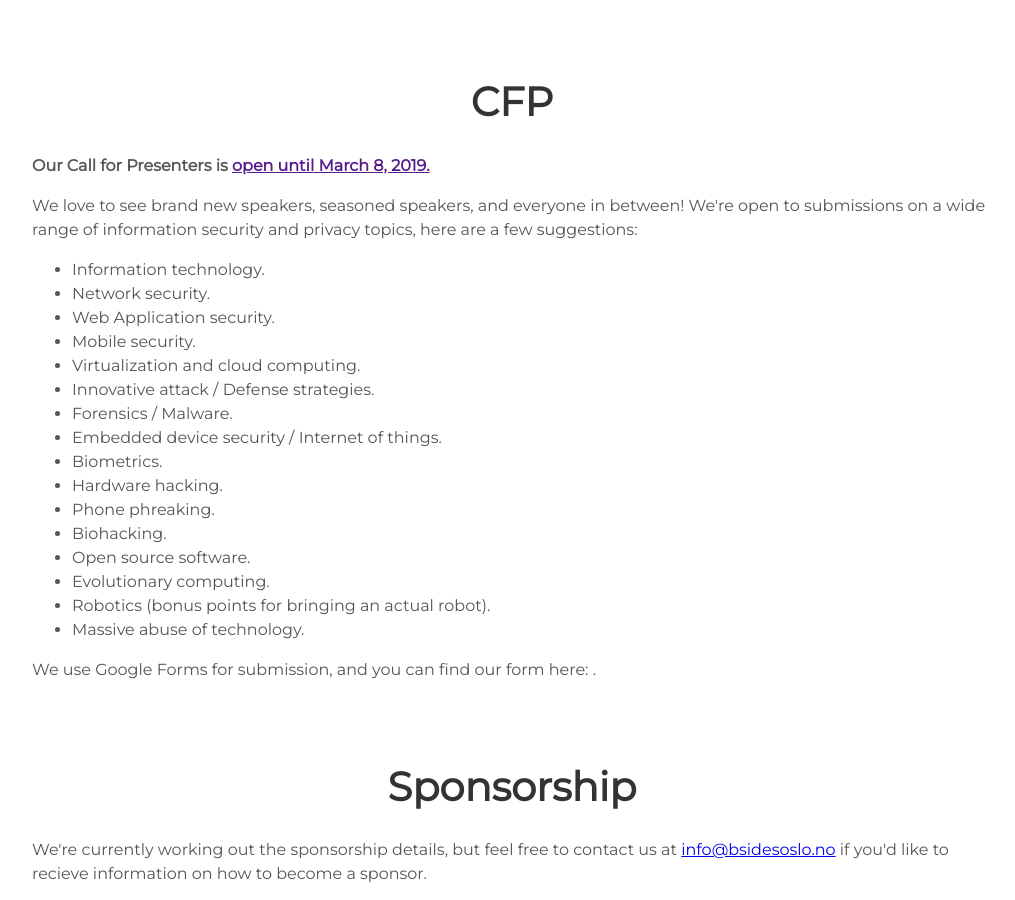
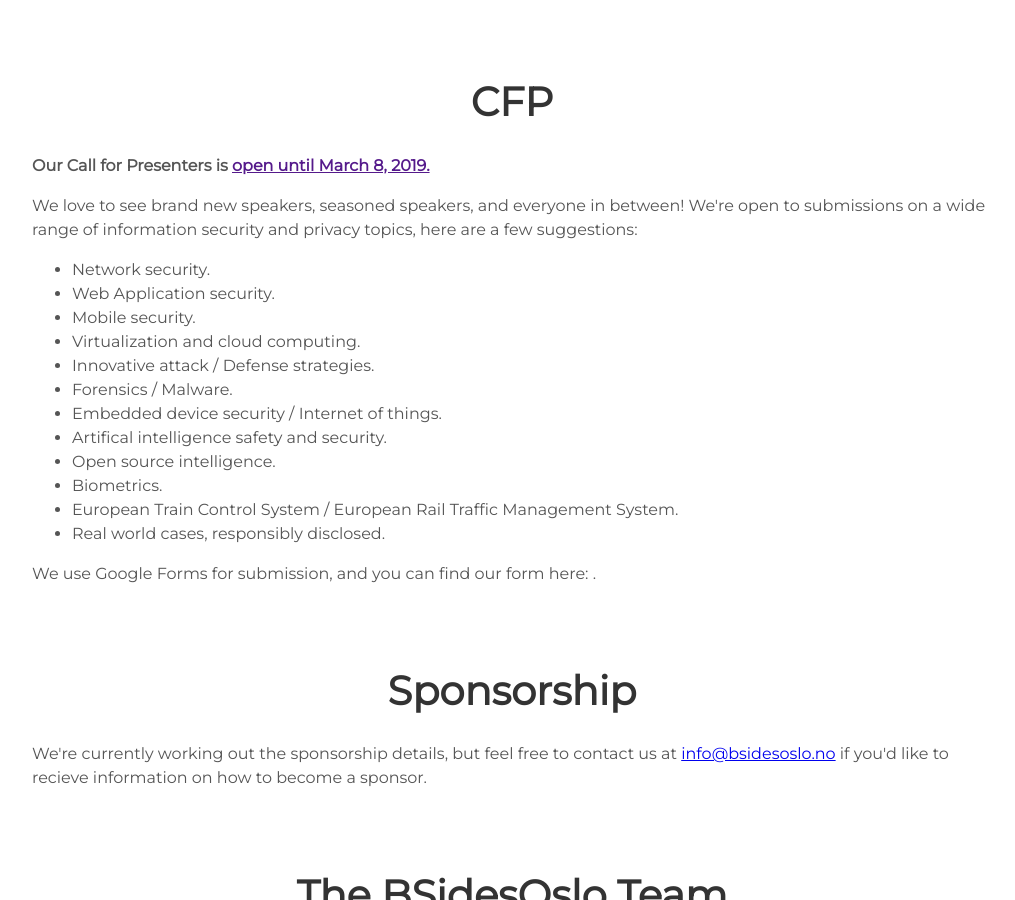
Before and after one commit to eoftedal/2019, a Jekyll site: the page built from index.html, in a window 1280 px wide and 900 px high, scrolled down 1316 px. Shown: the whole window, without its empty margins (128-1143 px from the left). Built offline with Jekyll 4.4.1, drawn with Linux system fonts in a browser that asks for light colours.

Commit message:
updated topic suggestions

```diff
--- a/index.html
+++ b/index.html
@@ -17,7 +17,6 @@ title: BSides Oslo - May 23rd, 2019
       <p>We love to see brand new speakers, seasoned speakers, and everyone in between! We're open to submissions on a wide range of information security and privacy topics, here are a few suggestions:</p>
 
       <ul>
-        <li>Information technology.</li>
         <li>Network security.</li>
         <li>Web Application security.</li>
         <li>Mobile security.</li>
@@ -25,14 +24,11 @@ title: BSides Oslo - May 23rd, 2019
         <li>Innovative attack / Defense strategies.</li>
         <li>Forensics / Malware.</li>
         <li>Embedded device security / Internet of things.</li>
+        <li>Artifical intelligence safety and security.</li>
+        <li>Open source intelligence.</li>
         <li>Biometrics.</li>
-        <li>Hardware hacking.</li>
-        <li>Phone phreaking.</li>
-        <li>Biohacking.</li>
-        <li>Open source software.</li>
-        <li>Evolutionary computing.</li>
-        <li>Robotics (bonus points for bringing an actual robot).</li>
-        <li>Massive abuse of technology.</li>
+        <li>European Train Control System / European Rail Traffic Management System.</li>
+        <li>Real world cases, responsibly disclosed.</li>
       </ul>
 
       <p>We use Google Forms for submission, and you can find our form here: <a href="{{ site.cfp_form }}">{{ site.cfp_form }}</a>.</p>
```
